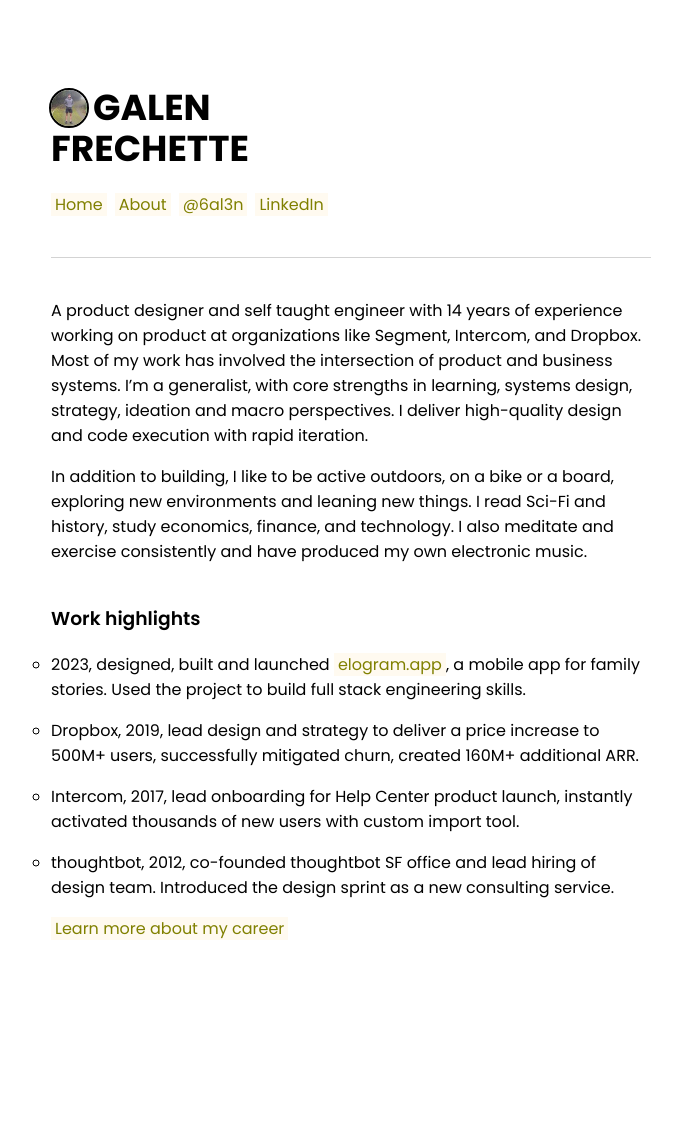
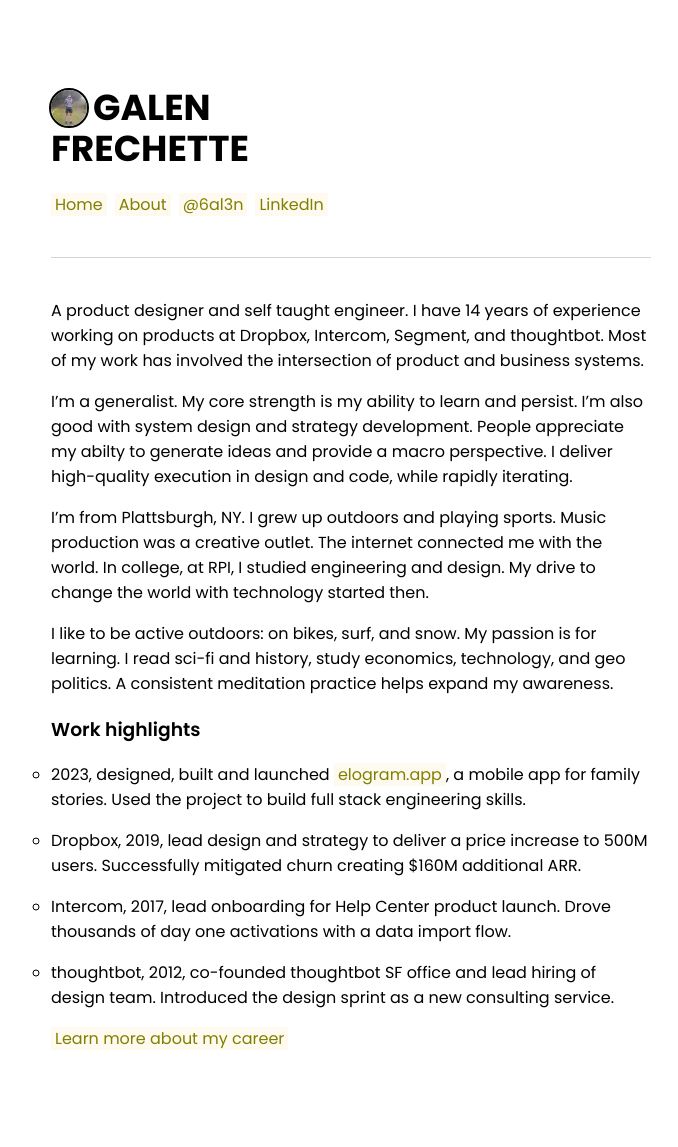
Before and after one commit to frechg/frechg.github.io, a Jekyll site: the page built from about.markdown, in a window 1280 px wide. Shown: the whole page, without its empty margins (49-727 px from the left). Built offline with Jekyll 4.4.1, drawn with Linux system fonts in a browser that asks for light colours; before the commit the page ends 1037 px from its top, so only the background shows below that.

Commit message:
Update home and about copy.

```diff
--- a/about.markdown
+++ b/about.markdown
@@ -4,54 +4,34 @@
 permalink: /about
 ---
 
-<hr>
-<section>
-  <p>
-    A product designer and self taught engineer with 14 years of
-    experience working on product at organizations like Segment,
-    Intercom, and Dropbox. Most of my work has involved the intersection
-    of product and business systems. I’m a generalist, with core
-    strengths in learning, systems design, strategy, ideation and
-    macro perspectives. I deliver high-quality design and code execution
-    with rapid iteration.
-  </p>
-  <p>
-    In addition to building, I like to be active outdoors, on a bike or
-    a board, exploring new environments and leaning new things. I read
-    Sci-Fi and history, study economics, finance, and technology. I also
-    meditate and exercise consistently and have produced my own
-    electronic music.
-  </p>
-</section>
-<h3>Work highlights</h3>
-<ul>
-  <li>
-    <p>
-      2023, designed, built and launched <a href="https://www.elogram.app" target="_blank">elogram.app</a>, a mobile
-      app for family stories. Used the project to build
-      full stack engineering skills.
-    </p>
-  </li>
-  <li>
-    <p>
-      Dropbox, 2019, lead design and strategy to deliver a price
-      increase to 500M+ users, successfully mitigated churn, created
-      160M+ additional ARR.
-    </p>
-  </li>
-  <li>
-    <p>
-      Intercom, 2017, lead onboarding for Help Center product launch,
-      instantly activated thousands of new users with custom import
-      tool.
-    </p>
-  </li>
-  <li>
-    <p>
-      thoughtbot, 2012, co-founded thoughtbot SF office and lead
-      hiring of design team. Introduced the design sprint as a new
-      consulting service.
-    </p>
-  </li>
-</ul>
-<a href="https://www.linkedin.com/in/galenfrechette/" target="_blank">Learn more about my career</a>
+---
+
+A product designer and self taught engineer. I have 14 years of
+experience working on products at Dropbox, Intercom, Segment, and thoughtbot. Most of my work has involved the intersection
+of product and business systems.
+
+I'm a generalist. My core
+strength is my ability to learn and persist. I'm also good with system design and strategy development. People appreciate my abilty to generate ideas and provide a macro perspective. I deliver high-quality execution in design and code, while rapidly iterating.
+
+I’m from Plattsburgh, NY. I grew up outdoors and playing sports. Music production was a creative outlet. The internet connected me with the world. In college, at RPI, I studied engineering and design. My drive to change the world with technology started then.
+
+I like to be active outdoors: on bikes, surf, and snow. My passion is for learning. I read sci-fi and history, study economics, technology, and geo politics. A consistent meditation practice helps expand my awareness.
+
+### Work highlights
+
+- 2023, designed, built and launched [elogram.app](https://www.elogram.app), a mobile
+  app for family stories. Used the project to build
+  full stack engineering skills.
+
+- Dropbox, 2019, lead design and strategy to deliver a price
+  increase to 500M users. Successfully mitigated churn creating
+  $160M additional ARR.
+
+- Intercom, 2017, lead onboarding for Help Center product launch.
+  Drove thousands of day one activations with a data import flow.
+
+- thoughtbot, 2012, co-founded thoughtbot SF office and lead
+  hiring of design team. Introduced the design sprint as a new
+  consulting service.
+
+[Learn more about my career](https://www.linkedin.com/in/galenfrechette/)
--- a/assets/css/styles.scss
+++ b/assets/css/styles.scss
@@ -12,7 +12,7 @@
 
   @media (max-width: 800px) {
     margin: 0px 0px;
-    padding: 40px 20px;
+    padding: 40px 32px;
   }
 }
 
```
Also changed, not shown: index.markdown (+5 -7 lines).
